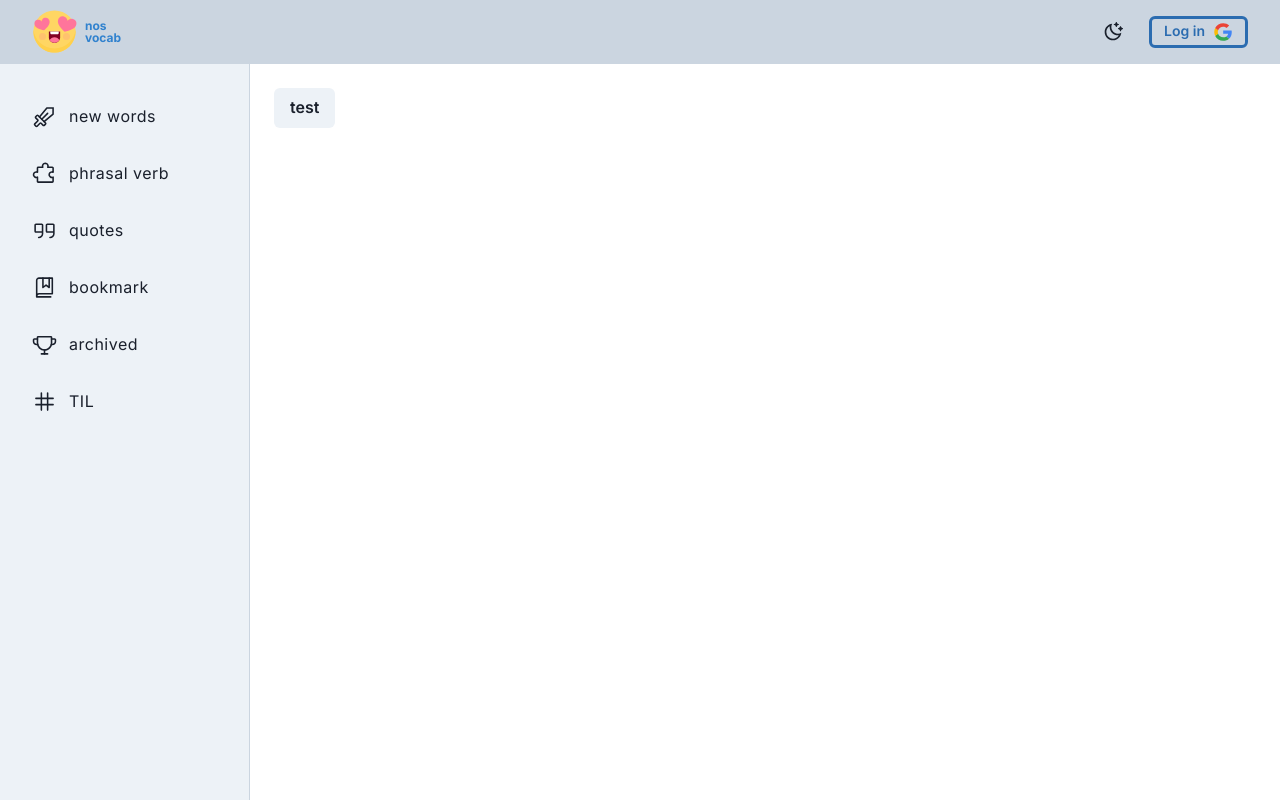
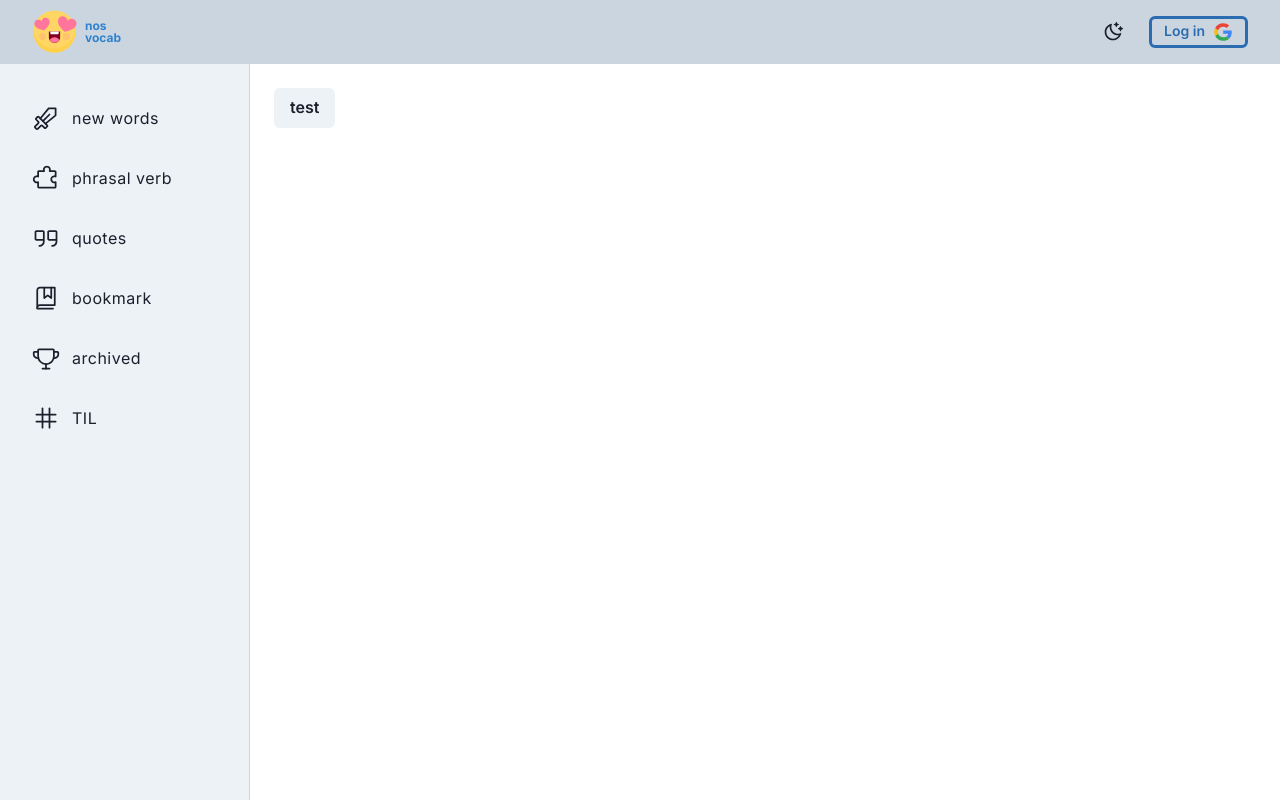
Before and after one commit to nos-nart/nos-vocab, a Next.js app: page / in a window 1280 px wide. Built offline with nearby package versions, Linux system fonts and the light colour scheme; no server answers.

Commit message:
[~] 👋 ff

```diff
--- a/components/Sidebar.tsx
+++ b/components/Sidebar.tsx
@@ -1,5 +1,5 @@
 import React from 'react';
-import { Box, useColorMode, Text } from '@chakra-ui/react';
+import { Box, useColorMode, Text, Icon } from '@chakra-ui/react';
 
 import { SidebarLink } from './SidebarLink';
 import { BookmarkIcon, HashTagIcon, PuzzleIcon, QuoteIcon, SwordIcon, TrophyIcon } from './svgs';
@@ -19,28 +19,22 @@ export const Sidebar = (): JSX.Element => {
         py={6}
       >
         <SidebarLink href={'/newwords'}>
-          <SwordIcon width={25}/>
-          <Text ml={3}>new words</Text>
+          <Icon as={SwordIcon} mr={3} w={7} h={7} />new words
         </SidebarLink>
         <SidebarLink href={'/phrasalverb'}>
-          <PuzzleIcon width={25}/>
-          <Text ml={3}>phrasal verb</Text>
+          <Icon as={PuzzleIcon} mr={3} w={7} h={7} />phrasal verb
         </SidebarLink>
         <SidebarLink href={'/quotes'}>
-          <QuoteIcon width={25}/>
-          <Text ml={3}>quotes</Text>
+          <Icon as={QuoteIcon} mr={3} w={7} h={7} />quotes
         </SidebarLink>
         <SidebarLink href={'/bookmark'}>
-          <BookmarkIcon width={25}/>
-          <Text ml={3}>bookmark</Text>
+          <Icon as={BookmarkIcon} mr={3} w={7} h={7} />bookmark
         </SidebarLink>
         <SidebarLink href={'/archived'}>
-          <TrophyIcon width={25}/>
-          <Text ml={3}>archived</Text>
+          <Icon as={TrophyIcon} mr={3} w={7} h={7} />archived
         </SidebarLink>
         <SidebarLink href={'/til'}>
-          <HashTagIcon width={25}/>
-          <Text ml={3}>TIL</Text>
+          <Icon as={HashTagIcon} mr={3} w={7} h={7} />TIL
         </SidebarLink>
       </Box>
     </>
--- a/components/SidebarLink.tsx
+++ b/components/SidebarLink.tsx
@@ -27,6 +27,7 @@ export const SidebarLink: FC<LinkProps> = ({ href, ...props }) => {
           overflow: hidden;
           padding: 1rem 2rem;
           display: inline-flex;
+          align-items: center;
           width: 100%;
         }
         a::before {
```
